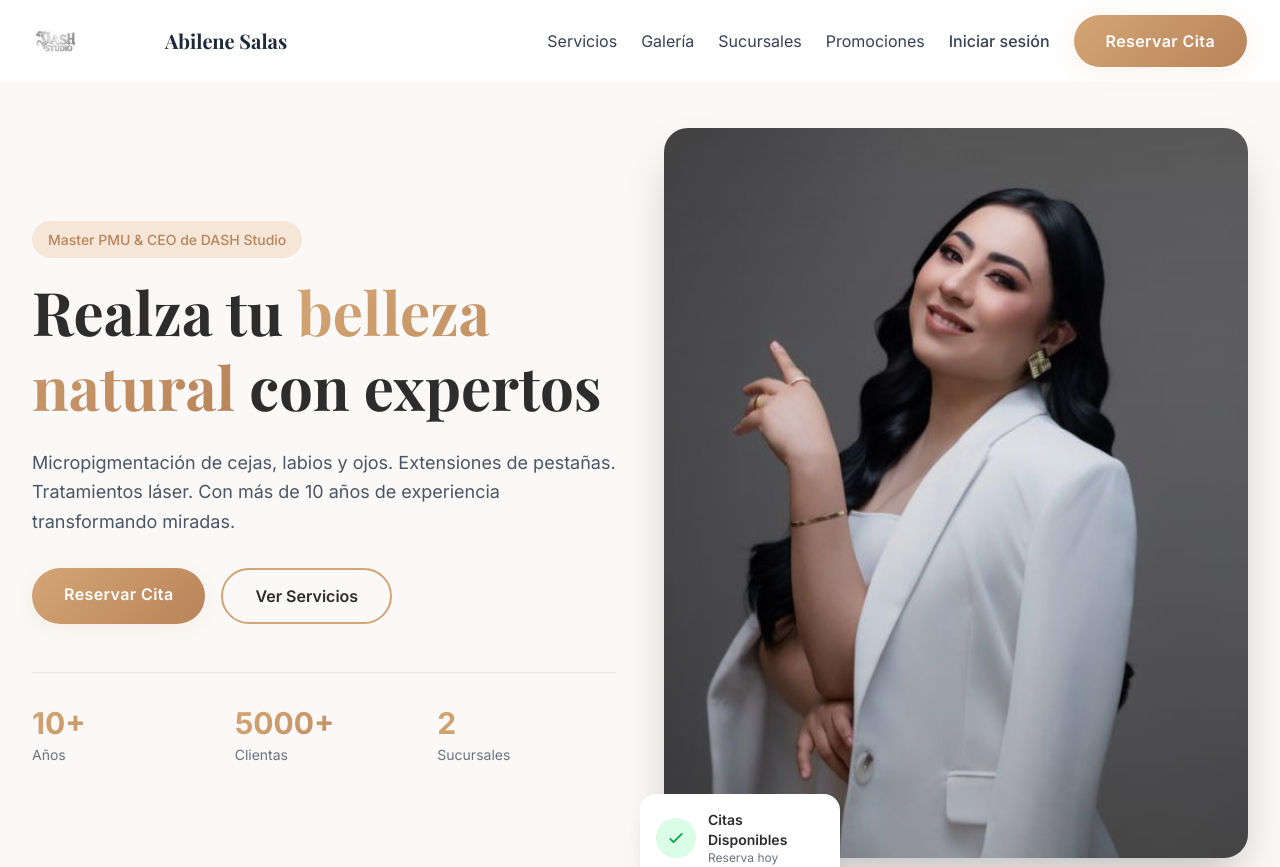
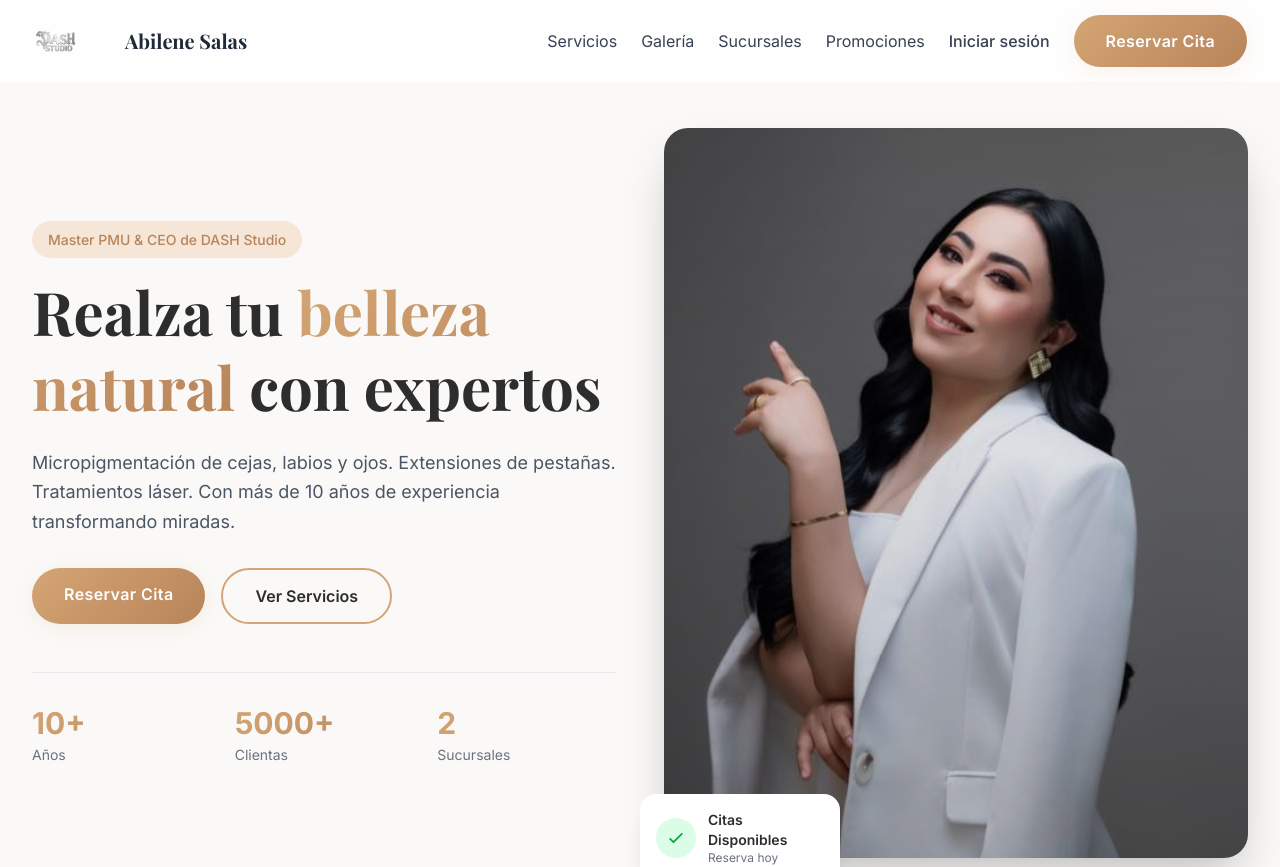
Before and after one commit to amaurycolochos7/abilenesalas, a Next.js app: page / in a window 1280 px wide. Shown: the top 867 px of the page. Built offline with nearby package versions, Linux system fonts and the light colour scheme; a web font is replaced by a local one.

Commit message:
Fix: logo y texto realmente juntos

```diff
--- a/src/app/page.tsx
+++ b/src/app/page.tsx
@@ -46,8 +46,8 @@ export default function Home() {
         <div className="max-w-7xl mx-auto px-4 sm:px-6 lg:px-8">
           <div className="flex justify-between items-center h-20">
             {/* Logo */}
-            <Link href="/" className="flex items-center gap-1">
-              <div className="relative h-10 w-24 sm:h-12 sm:w-32">
+            <Link href="/" className="flex items-center">
+              <div className="relative h-10 w-20 sm:h-12 sm:w-24">
                 <Image
                   src="/images/logo/dash-studio-logo.png"
                   alt="DASH Studio Logo"
@@ -56,7 +56,7 @@ export default function Home() {
                   priority
                 />
               </div>
-              <span className="text-base sm:text-xl font-bold text-gray-800" style={{ fontFamily: 'var(--font-display)' }}>
+              <span className="-ml-1 text-base sm:text-xl font-bold text-gray-800" style={{ fontFamily: 'var(--font-display)' }}>
                 Abilene Salas
               </span>
             </Link>
```
